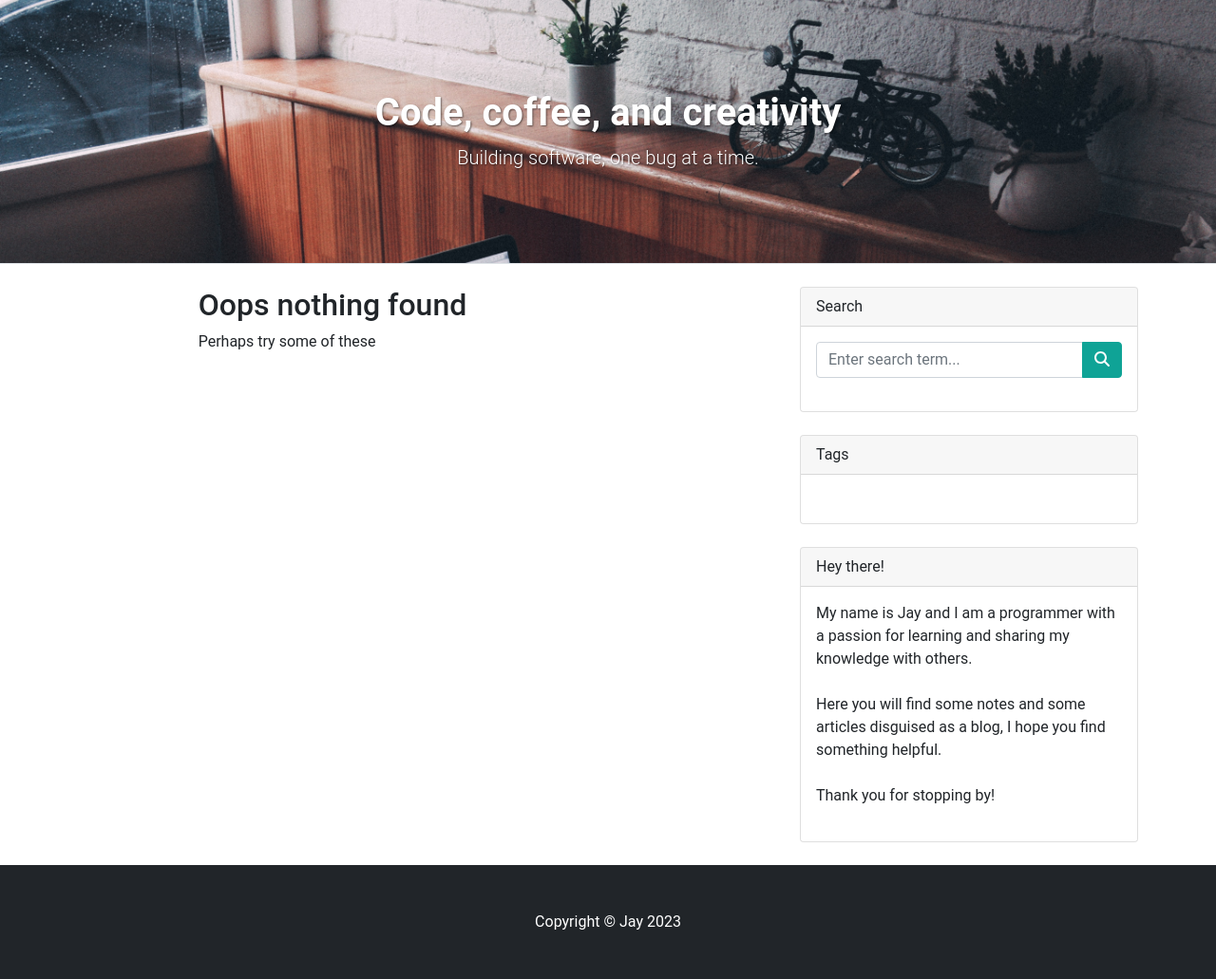
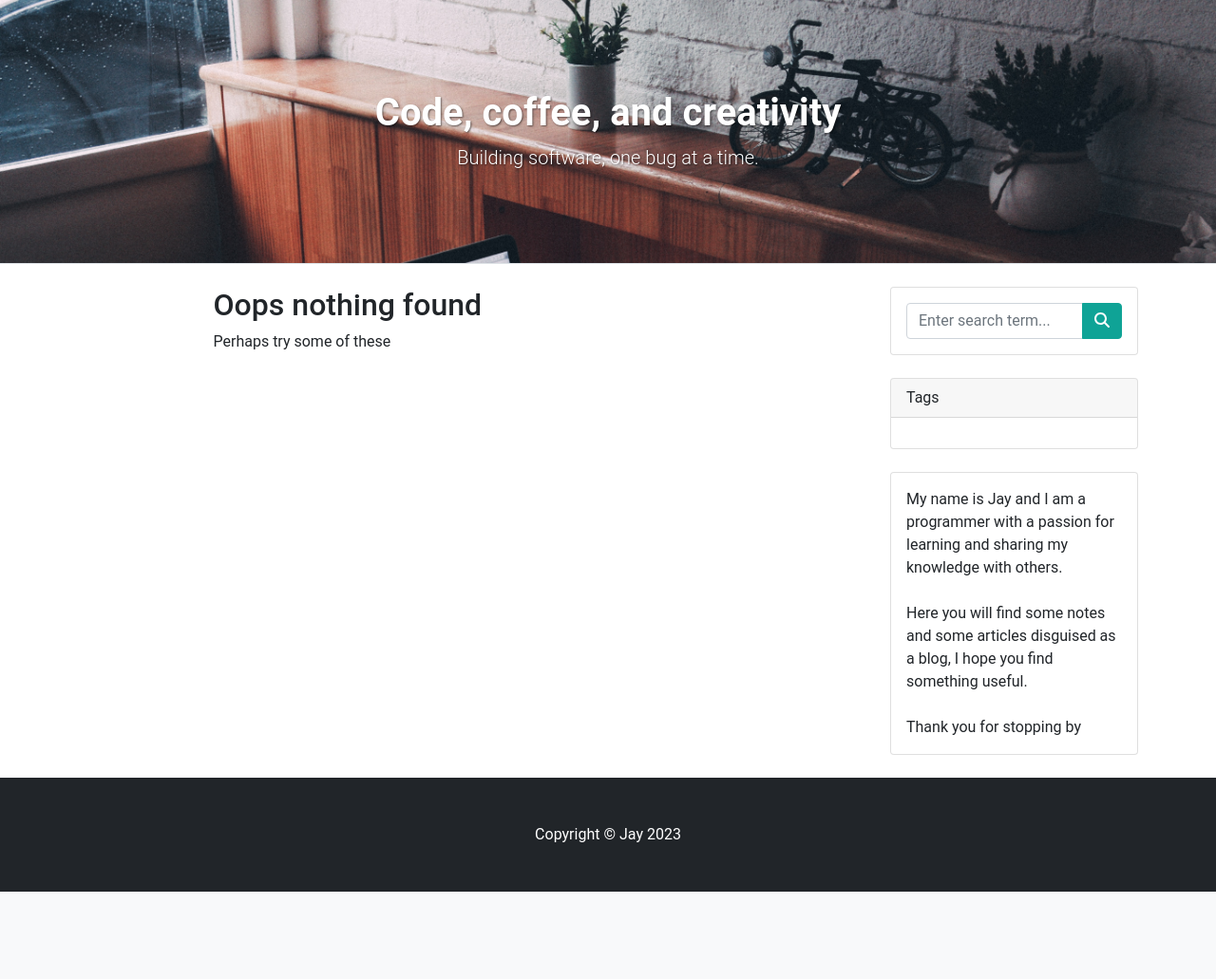
Before and after one commit to jaystabins/blog, a Django app: page / in a window 1280 px wide. Shown: the part 57-1088 px from the top of the page at 95% size. After the commit the page ends 996 px from the top, so only its background shows below. Run offline with Django 4.2, Linux system fonts and the light colour scheme; data that the repository does not hold is empty; some libraries are stand-ins or nearby versions.

Commit message:
small ui update

```diff
--- a/static/css/styles.css
+++ b/static/css/styles.css
@@ -117,9 +117,9 @@ pre {
 .mr-3 img {
   margin-right: 1.2em;
 }
-.card {
+/* .card {
   padding-bottom: 1.2em;
-}
+} */
 .mr-3 img:first-of-type {
   border-radius: 50%;
 }
--- a/templates/blog/post_list.html
+++ b/templates/blog/post_list.html
@@ -7,7 +7,7 @@ Blog
 
 <div class="row">
 <!-- Blog entries-->
-    <div class="col-lg-8">
+    <div class="col-lg-9">
         <!-- Nested row for non-featured blog posts-->
         <div class='row'>
             {% if not object_list %}
--- a/templates/components/sidebar.html
+++ b/templates/components/sidebar.html
@@ -1,7 +1,7 @@
-<div class="col-lg-4">
+<div class="col-lg-3">
     <!-- Search widget-->
     <div class="card mb-4">
-        <div class="card-header">Search</div>
+        {% comment %} <div class="card-header">Search</div> {% endcomment %}
         <div class="card-body">
             <form action='{% url "search-post" %}' method='POST'>
             {% csrf_token %}
@@ -40,11 +40,11 @@
     </div>
     <!-- Side widget-->
     <div class="card mb-4">
-        <div class="card-header">Hey there!</div>
+        {% comment %} <div class="card-header">Hey there!</div> {% endcomment %}
         <div class="card-body">
             My name is Jay and I am a programmer with a passion for learning and sharing my knowledge with others. <br><br>
-            Here you will find some notes and some articles disguised as a blog, I hope you find something helpful.<br><br>
-            Thank you for stopping by!
+            Here you will find some notes and some articles disguised as a blog, I hope you find something useful.<br><br>
+            Thank you for stopping by
         </div>
     </div>
 </div>
```
